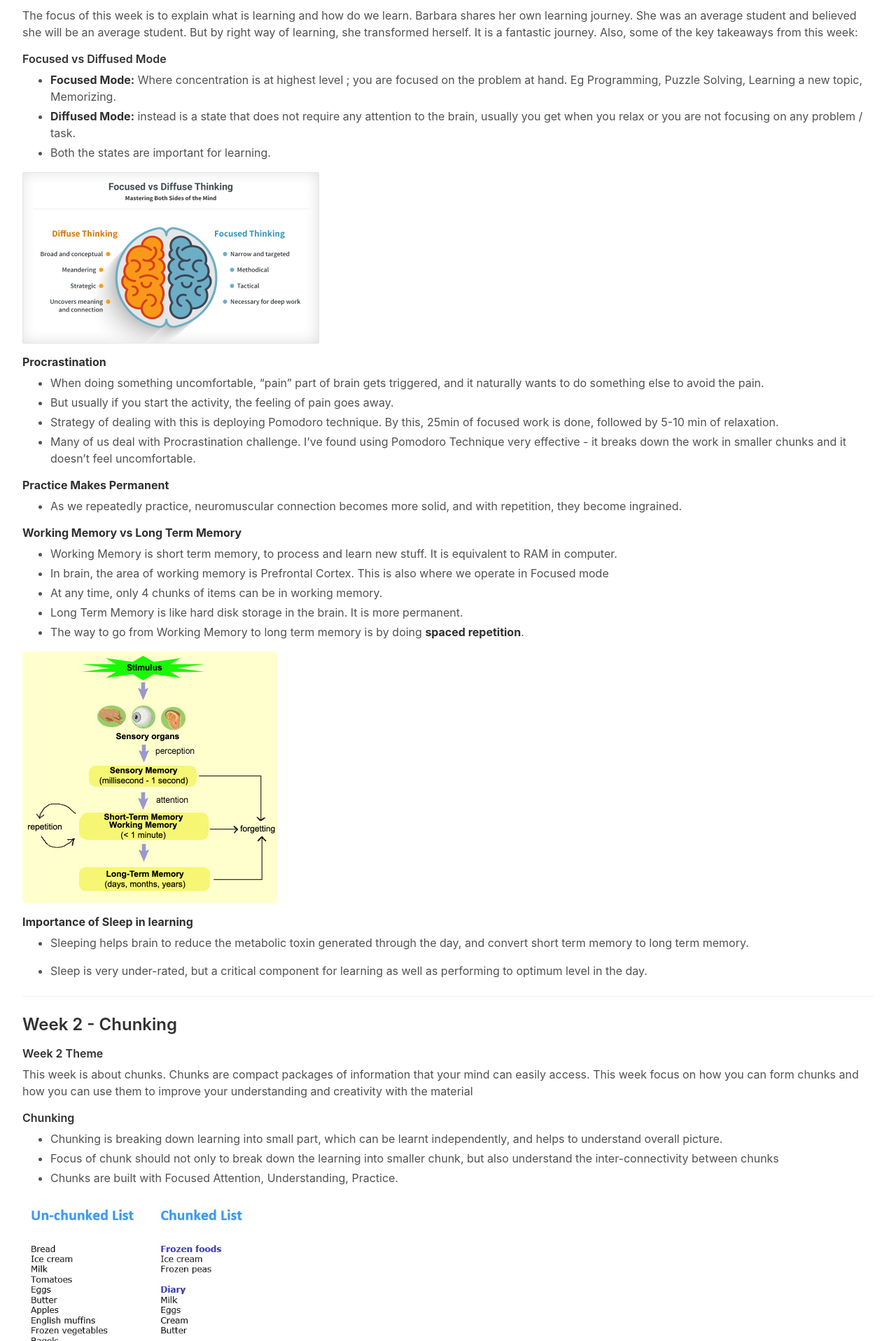
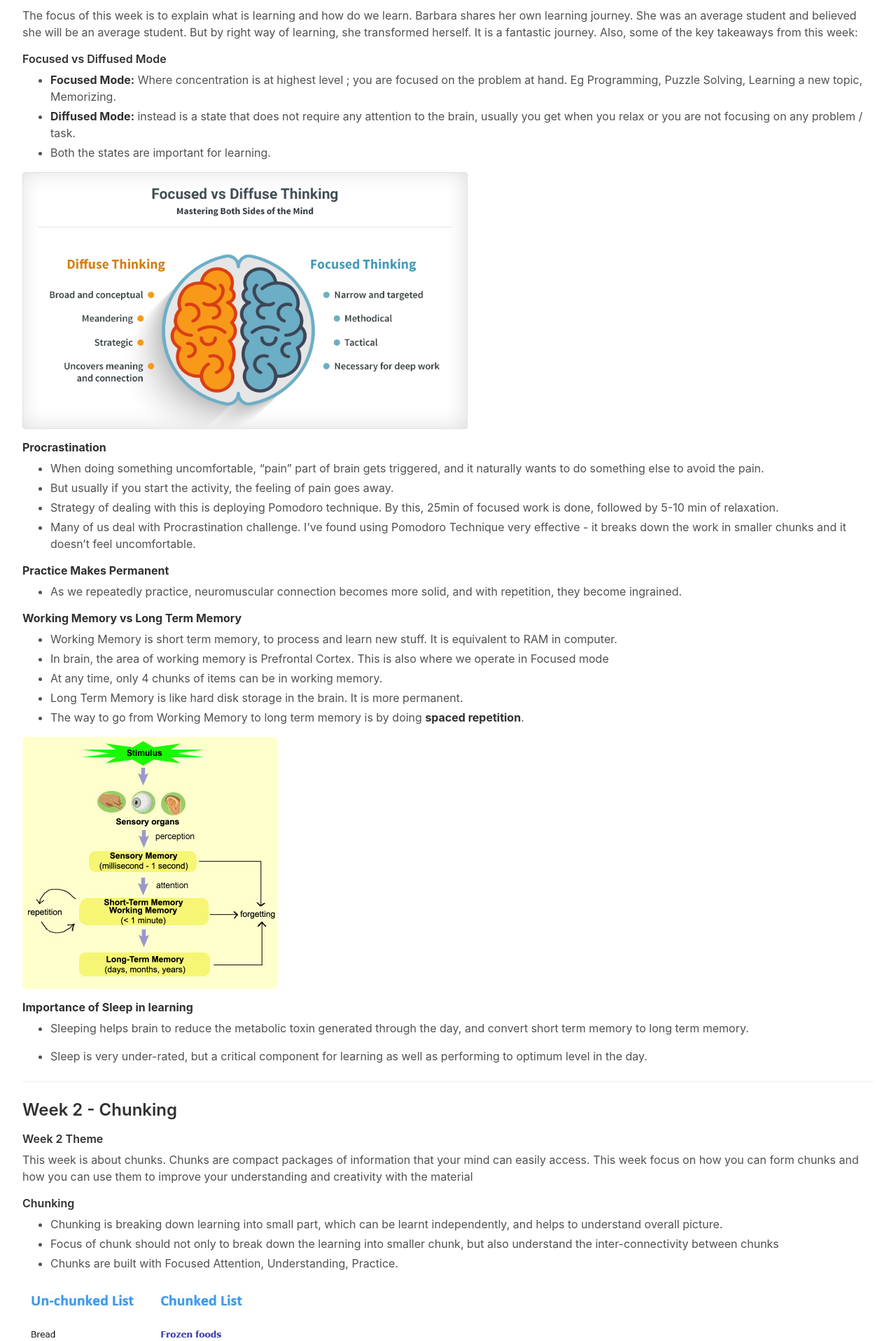
Before and after one commit to rishisareen/rishisareen-old.github.io, a Jekyll site: the page built from _posts/2020-07-24-learning-how-to-learn-review.markdown, in a window 1280 px wide. Shown: the part 692-2608 px from the top of the page at 70% size. Built offline with Jekyll 4.4.1, drawn with Linux system fonts in a browser that asks for light colours; comment, search, counter and statistics services are not loaded.

Commit message:
Update 2020-07-24-learning-how-to-learn-review.markdown

```diff
--- a/_posts/2020-07-24-learning-how-to-learn-review.markdown
+++ b/_posts/2020-07-24-learning-how-to-learn-review.markdown
@@ -40,6 +40,8 @@
 
 The focus of this week is to explain what is learning and how do we learn. Barbara shares her own learning journey. She was an average student and believed she will be an average student. But by right way of learning, she transformed herself. It is a fantastic journey. Also, some of the key takeaways from this week:
 
+
+
 #### Focused vs Diffused Mode
 
 - **Focused Mode:** Where concentration is at highest level ; you are focused on the problem at hand. Eg Programming, Puzzle Solving, Learning a new topic, Memorizing.
@@ -48,7 +50,9 @@
 
 
 
-<img src="/images/LHTL/focus-vs-diffuse-graphic.png" alt="focus-vs-diffuse-graphic" style="zoom:50%;" />
+<img src="/images/LHTL/focus-vs-diffuse-graphic.png" alt="focus-vs-diffuse-graphic" style="float: centre; margin-right: 10px;zoom:75%;" />
+
+
 
 
 
@@ -77,7 +81,11 @@
 
 
 
-![WorkMemVsLTMem](/images/LHTL/WorkMemVsLTMem.jpg)
+<img src="/images/LHTL/WorkMemVsLTMem.jpg" alt="WorkMemVsLTMem" style="float: centre; margin-right: 10px;zoom:100%;" />
+
+
+
+
 
 
 
@@ -86,6 +94,9 @@
 - Sleeping helps brain to reduce the metabolic toxin generated through the day, and convert short term memory to long term memory.
 
 - Sleep is very under-rated, but a critical component for learning as well as performing to optimum level in the day.
+
+
+
 
 
 
@@ -106,11 +117,11 @@
   Focus of chunk should not only to break down the learning into smaller chunk, but also understand the inter-connectivity between chunks
 - Chunks are built with Focused Attention, Understanding, Practice.
 
-<img src="/images/LHTL/Chunk 1.jpg" alt="Chunk 1" style="zoom:75%;" />
+<img src="/images/LHTL/Chunk 1.jpg" alt="Chunk 1" style="float: centre; margin-right: 10px;zoom:75%;" />
 
 
 
-<img src="/images/LHTL/Chunk2.jpg" alt="Chunk2" style="zoom:50%;" />
+<img src="/images/LHTL/Chunk2.jpg" alt="Chunk2" style="float: centre; margin-right: 10px;zoom:75%;" />
 
 
 
@@ -142,11 +153,11 @@
 
 
 
-<img src="/images/LHTL/Neurons1.png" alt="Neurons1" style="zoom:67%;" />
+<img src="/images/LHTL/Neurons1.png" alt="Neurons1" style="float: centre; margin-right: 10px;zoom:75%;" />
 
 
 
-![Neurons2](/images/LHTL/Neurons2.jpg)
+<img src="/images/LHTL/Neurons2.jpg" alt="Neurons2" style="float: centre; margin-right: 10px;zoom:125%;" />
 
 #### Overlearning
 
@@ -193,7 +204,7 @@
 
 
 
-![habit2](/images/LHTL/habit2.jpg)
+<img src="/images/LHTL/habit2.jpg" alt="habit2" style="float: centre; margin-right: 10px;zoom:90%;" />
 
 
 
@@ -231,7 +242,7 @@
   - The reinstated memory is in a new context, which can itself be transferred to long term memory, thereby, altering the old memory though reconsolidation.
   - Our memories are intertwined with each other. As we learn new things, our old memories also change. Like consolidation, reconsolidation also occurs during sleep.
 
-<img src="/images/LHTL/LongTermMemory.png" alt="LongTermMemory" style="zoom:150%;" />
+<img src="/images/LHTL/LongTermMemory.png" alt="LongTermMemory" style="float: centre; margin-right: 10px;zoom:175%;" />
 
 - **Astrocyte**
 
@@ -256,7 +267,7 @@
 
 
 
-![Memory Palace](/images/LHTL/Memory Palace.jpg)
+<img src="/images/LHTL/Memory Palace.jpg" alt="Memory Palace" style="float: centre; margin-right: 10px;zoom:100%;" />
 
 
 
```
